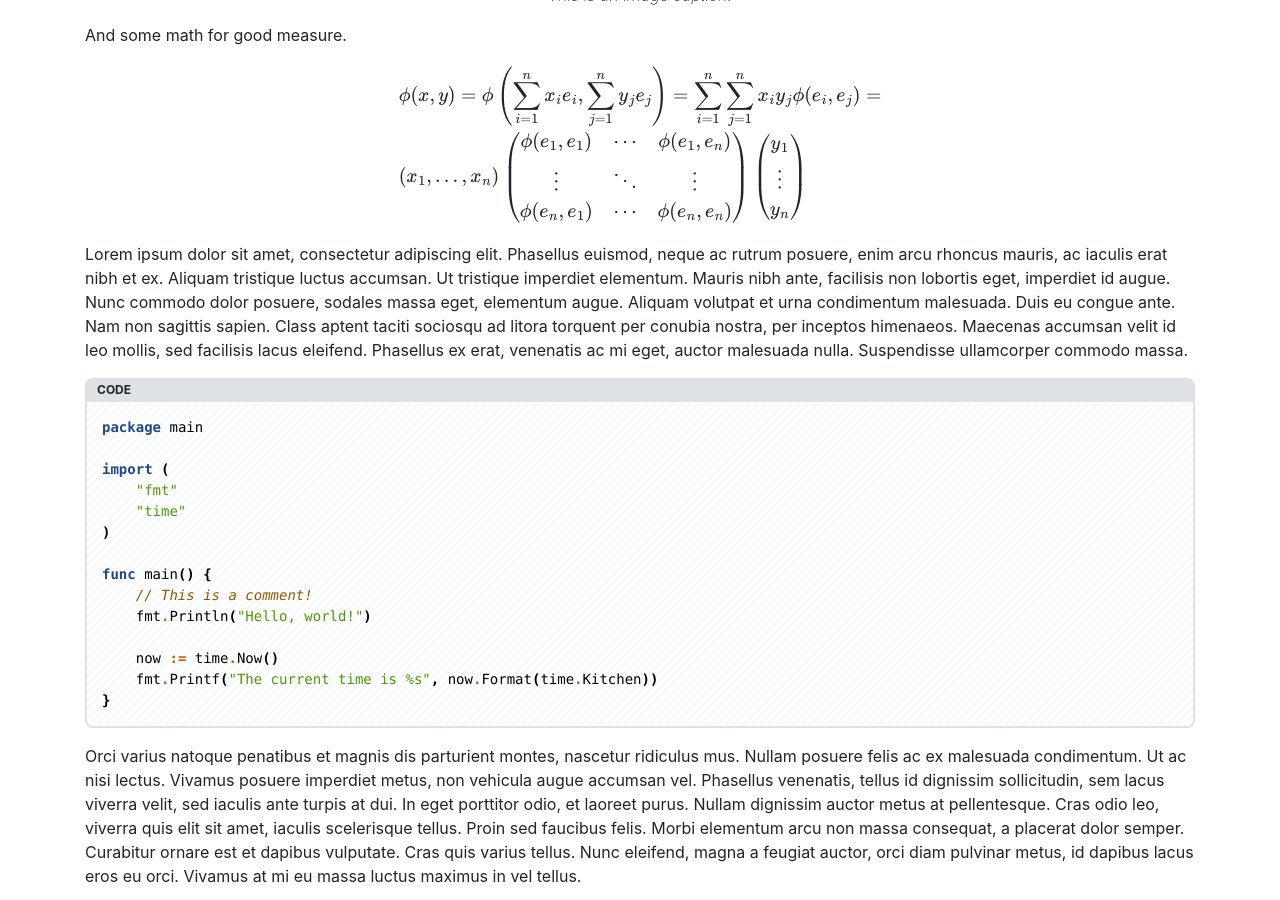
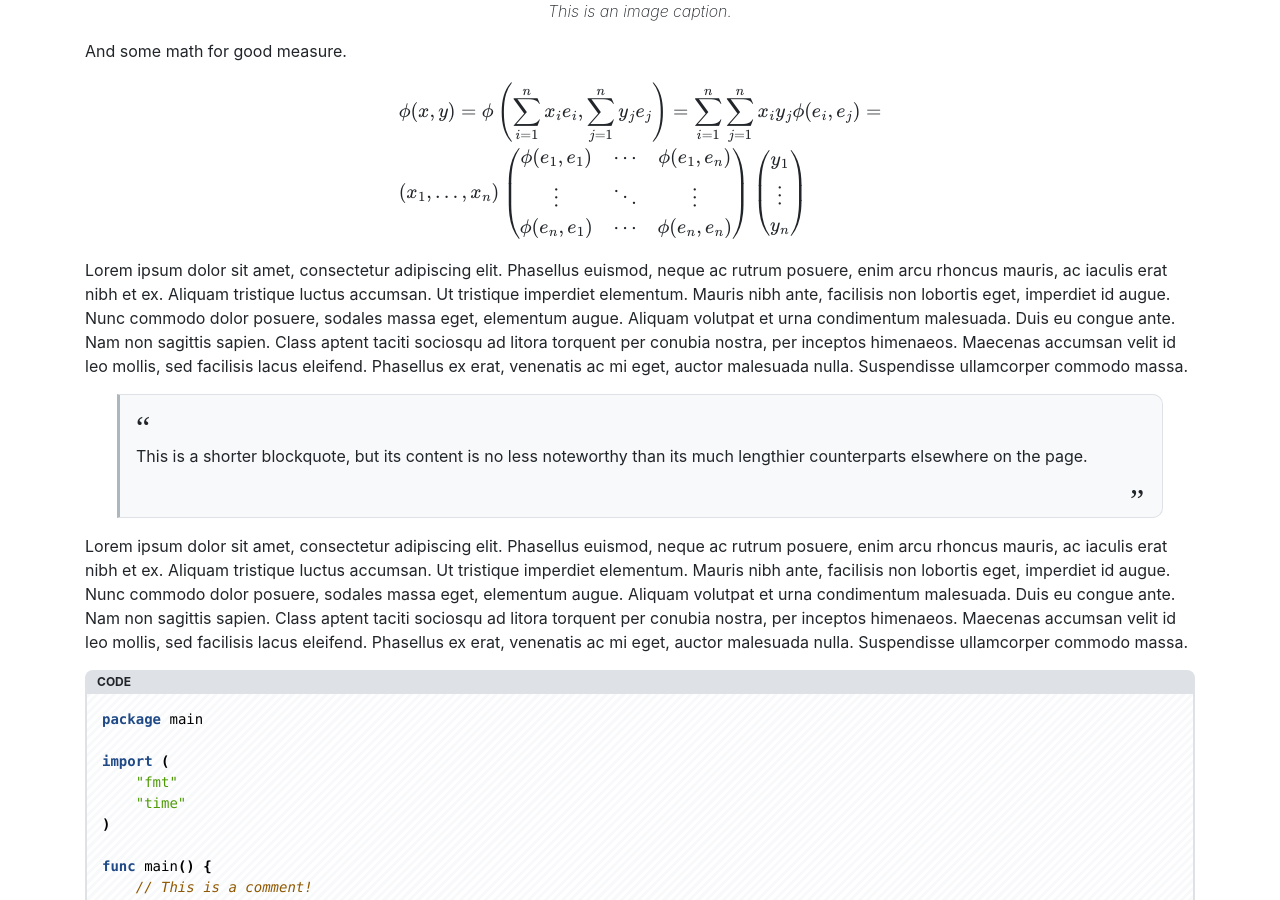
Before and after one commit to BenJetson/benjetson.github.io, a Jekyll site: the page built from _posts/2020-07-09-demo.markdown, in a window 1280 px wide and 900 px high, scrolled down 4460 px. Built offline with Jekyll 4.4.1, drawn with Linux system fonts in a browser that asks for light colours; formulas are drawn with MathJax 3; some of the changed text lies outside the part shown.

Commit message:
Add another example blockquote to the demo. #14

````diff
--- a/_posts/2020-07-09-demo.markdown
+++ b/_posts/2020-07-09-demo.markdown
@@ -102,7 +102,8 @@ Did you hear that thing that someone else said?
 > > > > > More text more text more text more text more text more text more text
 > > > > > More text more text more text more text more text more text more text
 > > > > > More text more text more text more text more text more text more text.
-> > > > > This is an unordered list:
+
+This is an unordered list:
 
 - item
   - subitem
@@ -188,6 +189,20 @@ himenaeos. Maecenas accumsan velit id leo mollis, sed facilisis lacus eleifend.
 Phasellus ex erat, venenatis ac mi eget, auctor malesuada nulla. Suspendisse
 ullamcorper commodo massa.
 
+> This is a shorter blockquote, but its content is no less noteworthy than its
+> much lengthier counterparts elsewhere on the page.
+
+Lorem ipsum dolor sit amet, consectetur adipiscing elit. Phasellus euismod,
+neque ac rutrum posuere, enim arcu rhoncus mauris, ac iaculis erat nibh et ex.
+Aliquam tristique luctus accumsan. Ut tristique imperdiet elementum. Mauris nibh
+ante, facilisis non lobortis eget, imperdiet id augue. Nunc commodo dolor
+posuere, sodales massa eget, elementum augue. Aliquam volutpat et urna
+condimentum malesuada. Duis eu congue ante. Nam non sagittis sapien. Class
+aptent taciti sociosqu ad litora torquent per conubia nostra, per inceptos
+himenaeos. Maecenas accumsan velit id leo mollis, sed facilisis lacus eleifend.
+Phasellus ex erat, venenatis ac mi eget, auctor malesuada nulla. Suspendisse
+ullamcorper commodo massa.
+
 ```golang
 package main
 
````
